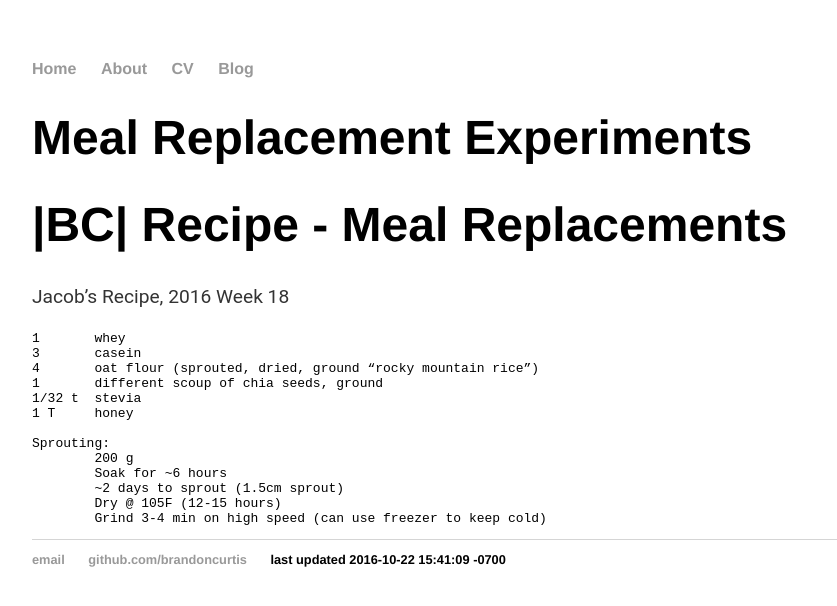
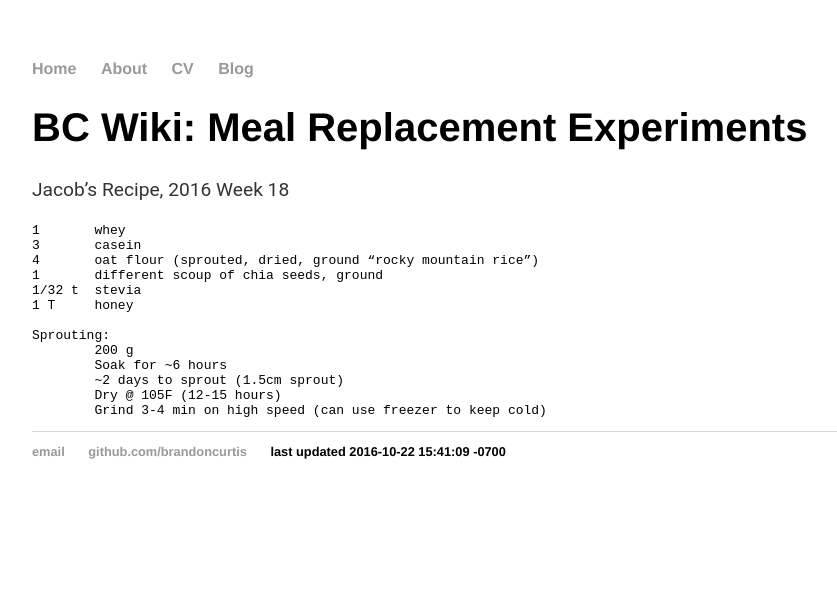
Before and after one commit to brandoncurtis/wiki, a Jekyll site: the page built from _wikipages/food/meal-replacement.md, in a window 1280 px wide. Shown: the top 606 px of the page, without its empty margins (160-997 px from the left). Built offline with Jekyll 4.4.1, drawn with Linux system fonts in a browser that asks for light colours.

Commit message:
updating page titles

```diff
--- a/_layouts/default.html
+++ b/_layouts/default.html
@@ -17,7 +17,7 @@
       {% include nav.html %}
     </nav>
 
-    <h1>{{ page.title }}</h1>
+    <h1>BC Wiki: {{ page.title }}</h1>
 
     <div class="container">
       <!-- liquid: insert text from markdown doc -->
--- a/_wikipages/food/meal-replacement.md
+++ b/_wikipages/food/meal-replacement.md
@@ -4,10 +4,6 @@ title: Meal Replacement Experiments
 permalink: food/meal-replacement
 category: food
 ---
-
-|BC| Recipe - Meal Replacements
-===============================
-
 
 Jacob's Recipe, 2016 Week 18
 <pre>
--- a/css/main.css
+++ b/css/main.css
@@ -21,7 +21,7 @@ a:hover {
     text-decoration: underline;
 }
 h1 {
-    font-size: 3em;
+    font-size: 2.5em;
     font-family:'Helvetica', 'Arial', 'Sans-Serif';
 }
 p {
--- a/index.html
+++ b/index.html
@@ -2,8 +2,6 @@
 layout: default
 title: BC Wiki
 ---
-	<h1>{{ page.title }}</h1>
-
 	<p>
 		Content is organized into categories:
 	</p>
```
Also changed, not shown: _wikipages/software/atom.md (+0 -3 lines), _wikipages/software/google-docs.md (+0 -3 lines).
